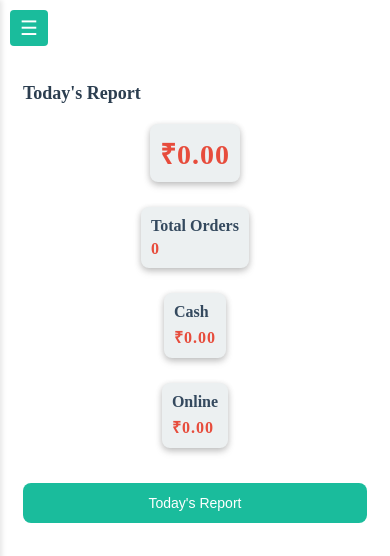
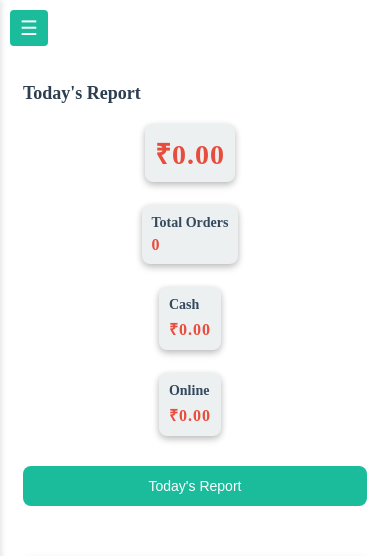
Before and after one commit to dk1604/AnnapurnaOrderManagement, a Flask app: page /order/dashboard in a window 390 px wide. Shown: the top 556 px of the page. Run offline with Flask 3, Linux system fonts and the light colour scheme; data that the repository does not hold is empty; parts of the project's set-up code (start-up, migrations or seed data) failed here and were passed over; some libraries are stand-ins or nearby versions.

Commit message:
Update dashboard.css

```diff
--- a/src/static/css/dashboard.css
+++ b/src/static/css/dashboard.css
@@ -410,32 +410,32 @@
         display: block;
     }
 
-    /*.sales-summary {
+    .sales-summary {
         flex-direction: column;
         gap: 8px;
         margin-bottom: 0 10px 15px;
-        margin: 0 10px 15px 0; *//* top:0, right:10px, bottom:15px, left:0 *//*
+        margin: 0 10px 15px 0; /* top:0, right:10px, bottom:15px, left:0 */
         padding: 10px;
         width: auto;
         padding: 0;
     }
 
-    .sales-summary > div {
+    /*.sales-summary > div {
         width: 100%;
         height: auto;
         padding: 12px;
         margin: 0;
         box-sizing: border-box;
         align-items: flex-start;
-    }
+    }*/
 
     .sales-summary h3 {
         font-size: 14px;
     }
 
     .sales-summary p {
-        font-size: 16px;        *//* keep numbers visible, smaller than desktop *//*
-    }*/
+        font-size: 16px;
+    }
 
     body {
       overflow-x: hidden;
```
